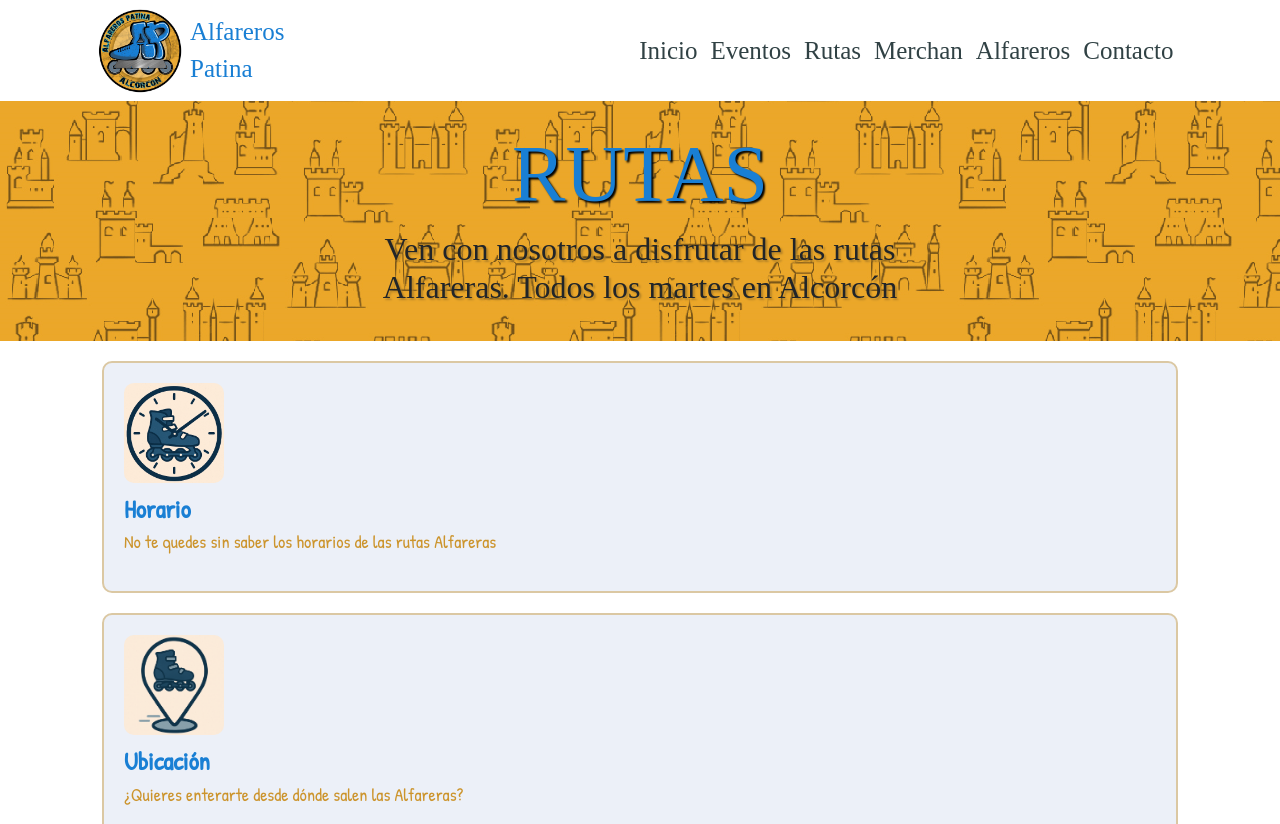
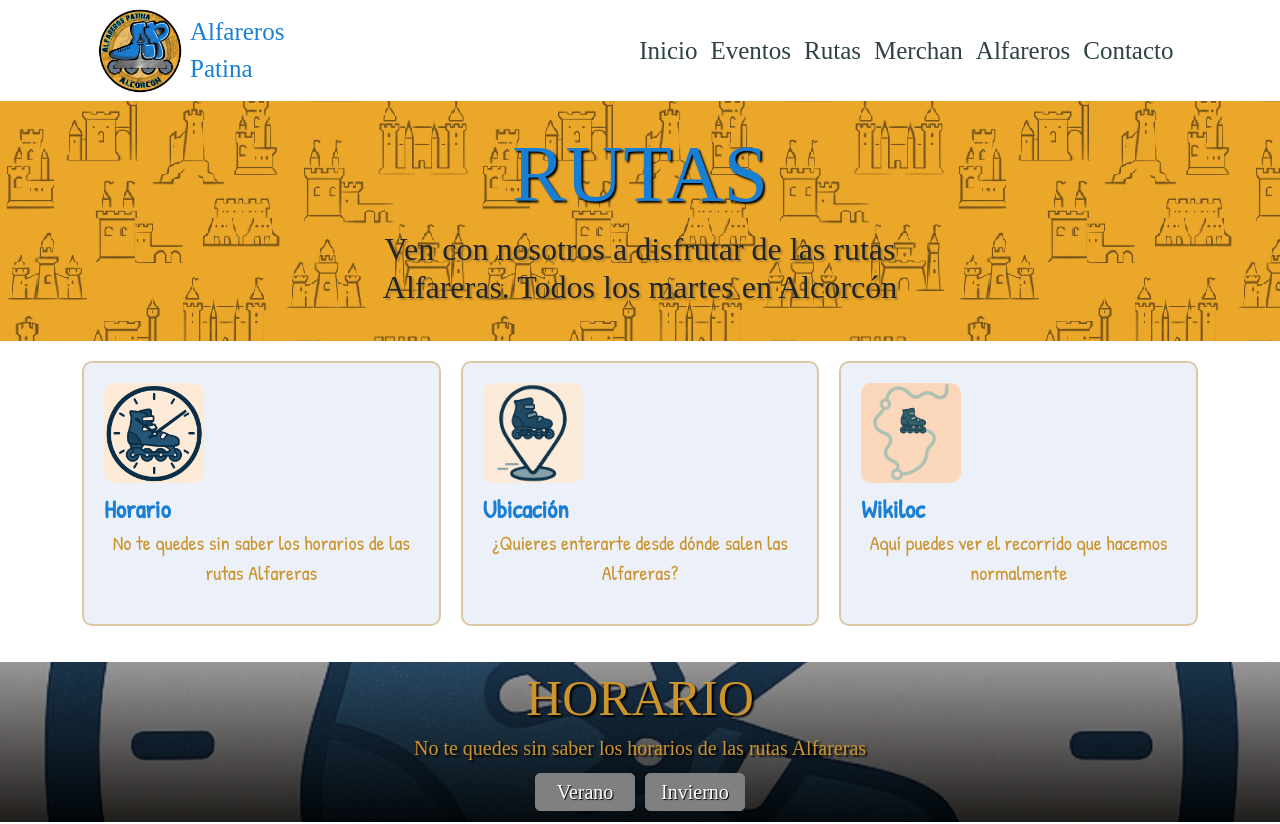
Before and after one commit to CHIPIXB/alfareros-patina, an Angular app: page /rutas/horario in a window 1280 px wide. Shown: the top 824 px of the page. Built offline with nearby package versions, Linux system fonts and the light colour scheme; a web font is replaced by a local one.

Commit message:
cambio de tamaño de parrafos en pantallas grandes

```diff
--- a/src/app/pages/horario-rutas/horario-rutas.css
+++ b/src/app/pages/horario-rutas/horario-rutas.css
@@ -25,7 +25,7 @@
         color: white;
         text-shadow: 1px 1px 1px black;
         margin: 5px;
-        font-size: 16px;
+        font-size: 20px;
         border: 1px solid gray;
     }
 
@@ -89,3 +89,9 @@ p {
 strong {
     color: var(--color-principal);
 }
+
+@media (min-width: 992px) {
+    p {
+        font-size: 20px;
+    }
+}
--- a/src/app/pages/rutas/rutas.css
+++ b/src/app/pages/rutas/rutas.css
@@ -34,7 +34,26 @@ img {
 
 a {
     text-decoration: none;
+
+    figure {
+        display: flex;
+        justify-content: space-around;
+
+        figcaption {
+            align-content: center;
+        }
+    }
+
+    p{
+        text-align: center;
+    }
 }
+
+ul {
+    display: grid;
+    grid-template-columns: 1fr;
+}
+
 
 .imagenes-logo ul li a {
     display: block;
@@ -60,7 +79,7 @@ a {
     }
 
     p{
-        font-size: 18px;
+        font-size:20px;
         color: var(--color-secundario);
     }
 
@@ -70,3 +89,55 @@ a {
     border: 2px solid rgb(219, 200, 163);
     background-color: rgba(163, 183, 219, 0.212);
 }
+
+@media (min-width: 768px) {
+    li {
+        width: 75%;
+        place-self: center;
+    }
+}
+
+@media (min-width: 992px) {
+    ul {
+        grid-template-columns: repeat(2, 1fr);
+        justify-content: center;
+    }
+    li {
+        justify-self: center;
+        transform: scale(1);
+        transition: transform 0.3s;
+
+
+            &:hover {
+            transform: scale(1.03);
+        }
+    }
+
+    .imagenes-logo ul li:hover{
+    border: 2px solid rgb(163, 145, 105);
+    background-color: rgba(102, 124, 163, 0.212);
+}
+
+}
+
+@media (min-width: 1200px) {
+    ul {
+        grid-template-columns: repeat(3, 1fr);
+        gap: 20px;
+    }
+    li {
+        width: 100%;
+
+    }
+}
+
+@media (min-width: 1440px) {
+    ul {
+        grid-template-columns: repeat(3, 1fr);
+    }
+
+
+    li {
+        width: 100%;
+    }
+}
--- a/src/app/pages/ubicacion-rutas/ubicacion-rutas.css
+++ b/src/app/pages/ubicacion-rutas/ubicacion-rutas.css
@@ -93,3 +93,9 @@ strong {
 .mapa {
     justify-content: center;
 }
+
+@media (min-width: 992px) {
+    p {
+        font-size: 20px;
+    }
+}
--- a/src/app/pages/wikiloc-rutas/wikiloc-rutas.css
+++ b/src/app/pages/wikiloc-rutas/wikiloc-rutas.css
@@ -113,3 +113,9 @@ div.mapas {
     object-fit: contain;
     border-radius: 10px;
 }
+
+@media (min-width: 992px) {
+    p {
+        font-size: 20px;
+    }
+}
```
